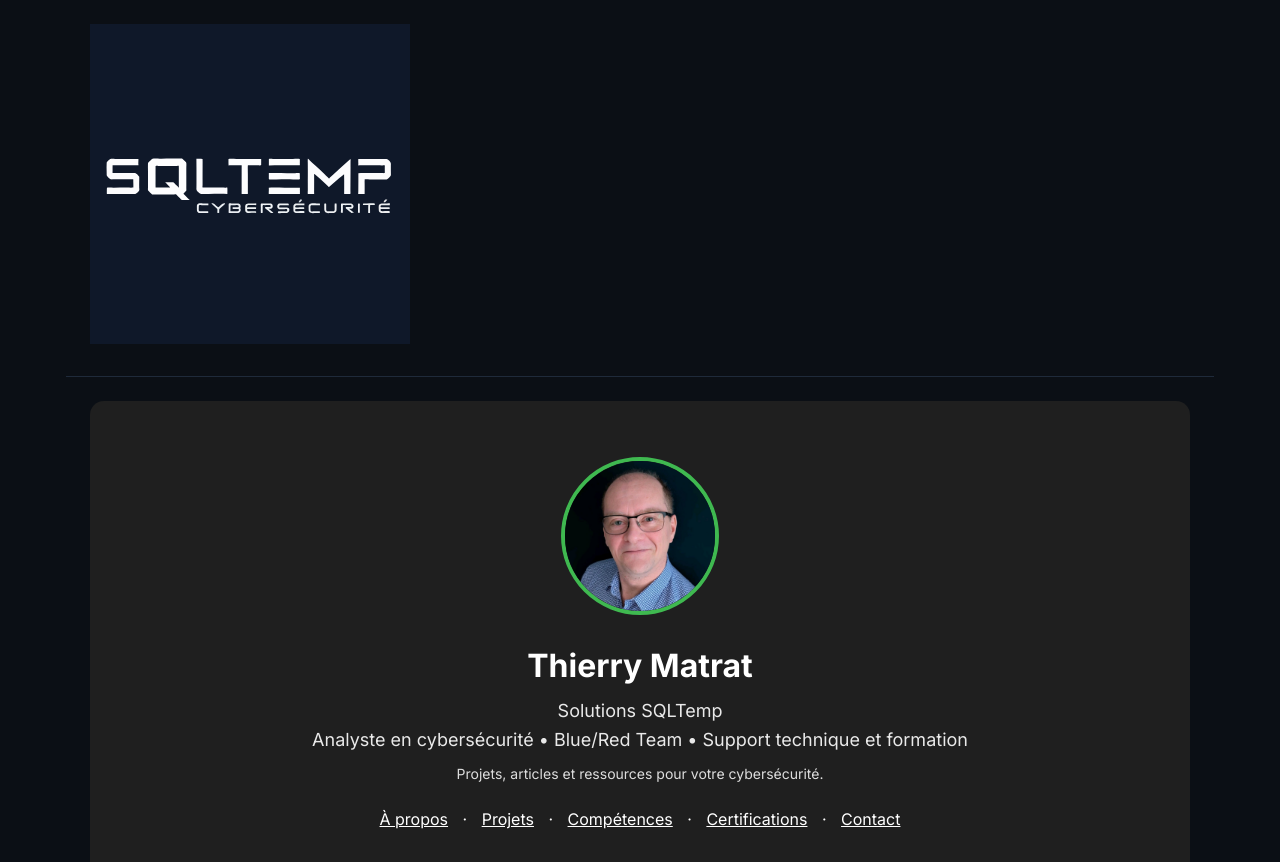
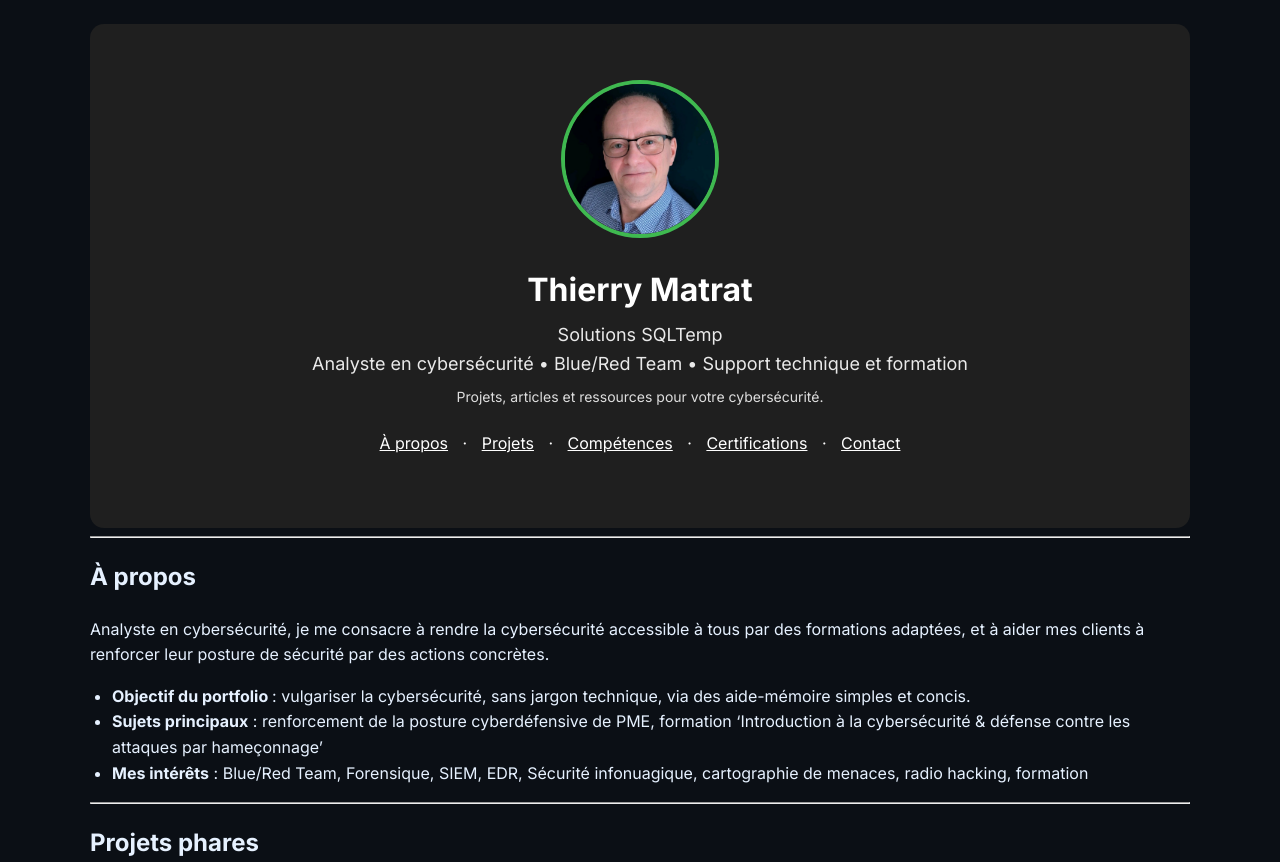
Before and after one commit to sqltemp/portfolio, a Jekyll site: the page built from index.md, in a window 1280 px wide. Shown: the top 862 px of the page. Built offline with Jekyll 4.4.1, drawn with Linux system fonts in a browser that asks for light colours; our own code applies the rules of GitHub Pages for plain Markdown files; grey boxes are pictures that could not be loaded.

Commit message:
Remove header from default layout
Removed the site header section from the default layout.

```diff
--- a/_layouts/default.html
+++ b/_layouts/default.html
@@ -14,19 +14,6 @@
   </head>
   <body class="theme-dark">
 
-    <header class="site-header container">
-      <a href="{{ '/' | relative_url }}" class="logo-link" aria-label="Accueil SQLTemp">
-      <img
-        src="{{ '/logo/SQLTemp_BIMI_v3.svg' | relative_url }}"
-        alt="SQLTemp Cybersécurité"
-        class="site-logo"
-        loading="eager"
-        decoding="async"
-        >
-      </a>
-    </header>
-
-
     <main class="container">
       {{ content }}
     </main>
```
